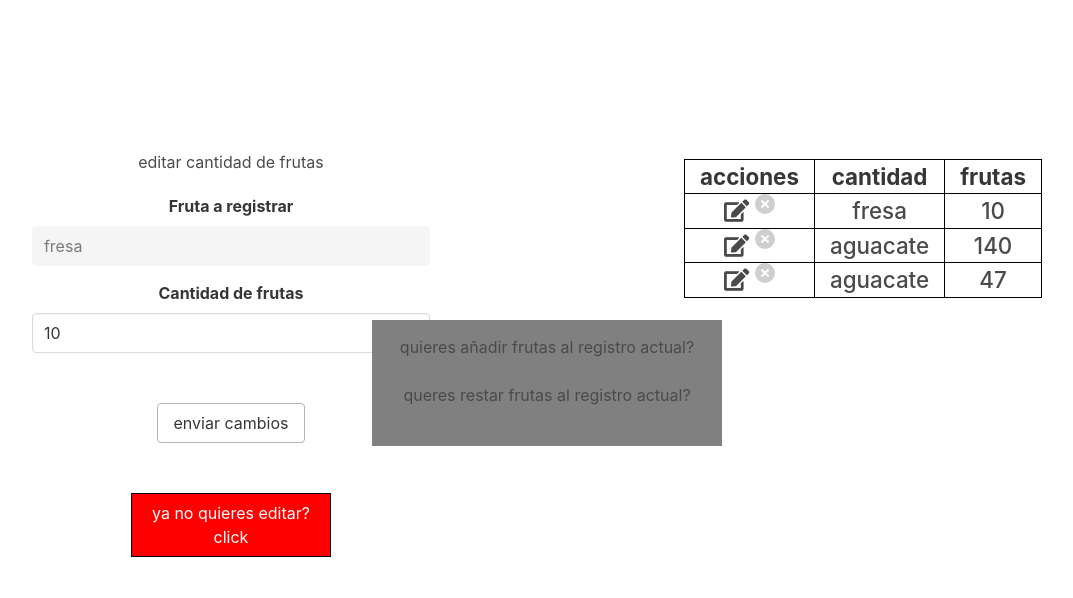
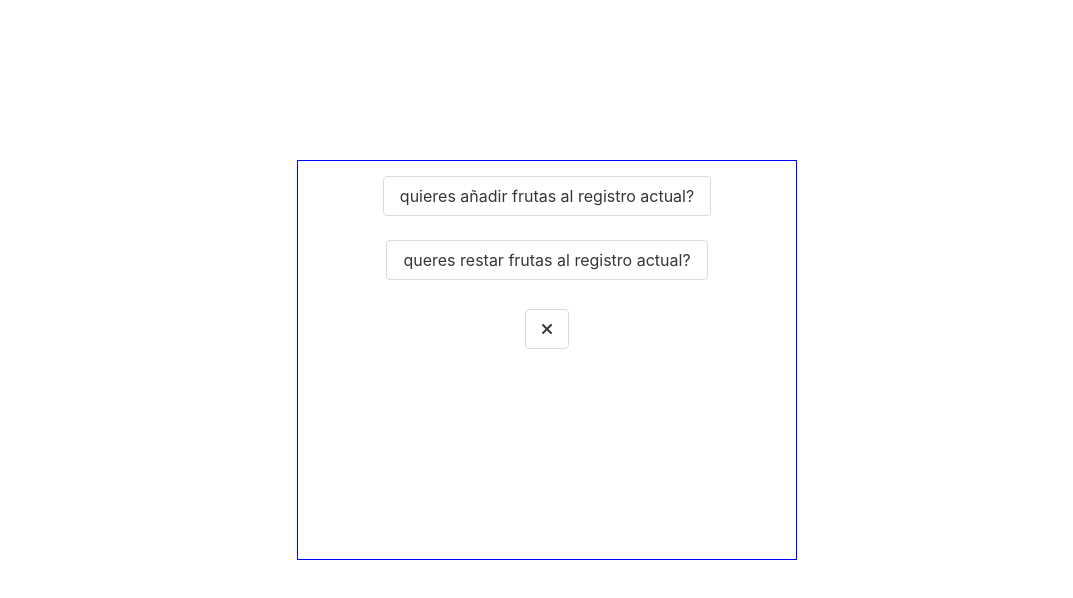
Before and after one commit to JohnRodriguezM/Inventario-para-Frutas-expandible, a website with bundled scripts: page html/index.html in a window 1280 px wide. Both pictures are taken after a click on the button 829 px from the left and 211 px from the top of the page. Shown: the whole page, without its empty margins (93-1166 px from the left). Built offline with nearby package versions, Linux system fonts and the light colour scheme; data requests are answered from the project's data file.

Commit message:
funcionalidades al 100%

```diff
--- a/css/styles.scss
+++ b/css/styles.scss
@@ -176,13 +176,16 @@ footer{
 }
 
 .absolute{
-  background-color: gray;
+  background-color: #fff;
+  border: 1px solid blue;
   position: absolute;
-  top:40%;
+  top:20%;
   left:50%;
-  margin-left:-175px;
+  margin-left:-250px;
+  height:50%;
+  max-height: 500px;
   width: 100%;
-  max-width:350px;
+  max-width:500px;
 }
 
 input[type="number"]{
--- a/db.json
+++ b/db.json
@@ -1,19 +1,14 @@
 {
   "frutas": [
     {
-      "fruta": "fresa ",
-      "cantidad": "10",
-      "id": 5
+      "fruta": "pera",
+      "cantidad": "66",
+      "id": 1
     },
     {
-      "fruta": "aguacate",
-      "cantidad": "140",
-      "id": 6
-    },
-    {
-      "fruta": "aguacate",
-      "cantidad": "47",
-      "id": 7
+      "fruta": "uva",
+      "cantidad": "45",
+      "id": 2
     }
   ]
 }
--- a/html/index.html
+++ b/html/index.html
@@ -7,9 +7,9 @@
     <meta name="viewport" content="width=device-width, initial-scale=1.0">
     <link rel="stylesheet" href="https://cdn.jsdelivr.net/npm/bulma@0.9.3/css/bulma.min.css">
     <script src="https://cdn.tailwindcss.com"></script>
+    <link rel="stylesheet" href="https://cdnjs.cloudflare.com/ajax/libs/font-awesome/6.0.0/css/all.min.css" integrity="sha512-9usAa10IRO0HhonpyAIVpjrylPvoDwiPUiKdWk5t3PyolY1cOd4DSE0Ga+ri4AuTroPR5aQvXU9xC6qOPnzFeg==" crossorigin="anonymous" referrerpolicy="no-referrer" />
     <link rel="stylesheet" href="https://pro.fontawesome.com/releases/v5.10.0/css/all.css"
         integrity="sha384-AYmEC3Yw5cVb3ZcuHtOA93w35dYTsvhLPVnYs9eStHfGJvOvKxVfELGroGkvsg+p" crossorigin="anonymous">
-    <!-- <link rel="stylesheet" href="https://cdnjs.cloudflare.com/ajax/libs/hamburgers/1.1.3/hamburgers.min.css" integrity="sha512-+mlclc5Q/eHs49oIOCxnnENudJWuNqX5AogCiqRBgKnpoplPzETg2fkgBFVC6WYUVxYYljuxPNG8RE7yBy1K+g==" crossorigin="anonymous" referrerpolicy="no-referrer" /> -->
     <link rel="stylesheet" href="../css/styles.css">
     <title>2.0 dDocument</title>
 </head>
@@ -18,19 +18,21 @@
     <header>
         <section class="popup_annadirFruta">
             <section class = "hidden" id="sectionAnnadirFruta">
-                <button id="buttonAnnadir">quieres añadir frutas al registro actual?</button> <br><br>
-                <button id = "buttonRestar">queres restar frutas al registro actual?</button> <br><br>
+
+                <button id="buttonAnnadir" class = "button">quieres añadir frutas al registro actual?</button> <br> <br>
+                <button id = "buttonRestar" class = "button">queres restar frutas al registro actual?</button> <br> <br>
+                <button class = "return button" style = "margin-top: 5px;"><i class="fa-solid fa-xmark return"></i></button>
                 <section class="annadirYes hidden">
-                    <input type="number" placeholder="estas son tus frutas actuales" id="frutasActuales"><br><br>
-                    <input type="number" placeholder="cuantas frutas quieres añadir" id="fruticas" required> <br> <br>
-                    <button class="buttonSuma">Añadir frutas</button> <br><br>
-                    <button class = "cerrar">xxxx</button>
+                    <input type="number" class = "input" placeholder="estas son tus frutas actuales" id="frutasActuales"><br><br>
+                    <input type="number" class = "input" placeholder="cuantas frutas quieres añadir" id="fruticas" required> <br> <br>
+                    <button class="buttonSuma button">Añadir frutas</button> <br><br>
+                    <button class = "cerrar button"><i class="fa-solid fa-xmark cerrar button"></i></button>
                 </section>
                 <section class="restarYes hidden">
-                    <input type="number" placeholder="estas son tus frutas actuales" id="frutasActualesResta"><br><br>
-                    <input type="number" placeholder="cuantas frutas quieres restar?" id="fruticasResta" required> <br> <br>
-                    <button class="buttonResta">Restar frutas</button> <br><br>
-                    <button class = "cerrar">xxxx</button>
+                    <input type="number" class = "input" placeholder="estas son tus frutas actuales" id="frutasActualesResta"><br><br>
+                    <input type="number" class = "input" placeholder="cuantas frutas quieres restar?" id="fruticasResta" required> <br> <br>
+                    <button class="buttonResta button">Restar frutas</button> <br><br>
+                    <button class = "cerrar"><i class="fa-solid fa-xmark cerrar button"></i></button>
                 </section>
             </section>
         </section>
@@ -49,7 +51,7 @@
                                 id="cFrutas">
                         </div>
 
-                        <label class="label" for="cFrutasVendidas" required>Cantidad de frutas</label>
+                        <label class="label" for="cFrutasVendidas" id = "label_cantidad">Cantidad de frutas</label>
 
                         <div class="control">
 
@@ -63,17 +65,7 @@
                         <!-- <section class="dataList">
                             <label class="label" for="listaFrutas">Introduce el tipo de fruta:</label>
                             <input  class="input" list="fruits" name="myFruits" id="listaFrutas">
-                            <datalist id="fruits">
-                                <option class="elementoFruta" class="elementoFruta" value="manzana">manzana</option>
-                                <option class="elementoFruta" value="pera">pera</option>
-                        <option class = "elementoFruta" value="aguacate">aguacate</option>
-                        <option class = "elementoFruta" value="naranja">naranja</option>
-                        <option class = "elementoFruta" value="piña">piña</option>
-                        <option class = "elementoFruta" value="tomate">tomate</option>
-                        <option class = "elementoFruta" value="papaya">papaya</option>
-                        <option class = "elementoFruta" value="guanabana">guanabana</option>
-                        <option class = "elementoFruta" value="uvas">uvas</option>
-                            </datalist>
+
                         </section>
                     </div>-->
                         <div class="buttonSubmit">
@@ -82,7 +74,7 @@
                         <input type="hidden" name="id">
                 </form>
                 <div class="buttonSubmit">
-                    <button id="traerDatos">ya no quieres editar? click</button>
+                    <button id="traerDatos" class = "button">ya no quieres editar? click</button>
                 </div>
             </section>
         </main>
--- a/js-manejo/annadirFrutas.mjs
+++ b/js-manejo/annadirFrutas.mjs
@@ -2,27 +2,33 @@
 
 import { d,necesarios } from "./index.mjs"
 
+const $frutasActuales = document.getElementById('frutasActuales')
 
 const $SectionAnnadir = document.getElementById('sectionAnnadirFruta');
-const $frutasActuales = document.getElementById('frutasActuales')
 const $frutasActualesResta = document.getElementById('frutasActualesResta')
+let label = document.getElementById('label_cantidad')
+let cerrar = document.querySelector('.return')
 
 // aparacion botón añadir
 d.addEventListener('click', e =>{
     const {$form} = necesarios;
     if(e.target.matches('.edit'))
     {
+        d.body.style.visibility = 'hidden';
         $SectionAnnadir.classList.add('visible')
         $SectionAnnadir.classList.remove('hidden')
         $SectionAnnadir.classList.add('absolute')
         $frutasActuales.value = $form.cFrutasVendidas.value;
         $frutasActualesResta.value = $form.cFrutasVendidas.value;
+        label.textContent = "cantidad de frutas actuales"
+
     }
 })
 
 
 d.addEventListener('click', e =>{
     if(e.target.matches('#buttonAnnadir')){
+        cerrar.classList.add('hidden')
         $SectionAnnadir.querySelector('.annadirYes').classList.add('visible')
         $SectionAnnadir.querySelector('.annadirYes').classList.remove('hidden')
         $SectionAnnadir.querySelector('#buttonRestar').classList.add('hidden')
@@ -32,6 +38,7 @@ d.addEventListener('click', e =>{
 
 d.addEventListener('click', e => {
     if(e.target.matches('#buttonRestar')){
+        cerrar.classList.add('hidden')
         $SectionAnnadir.querySelector('.restarYes').classList.add('visible')
         $SectionAnnadir.querySelector('.restarYes').classList.remove('hidden')
         $SectionAnnadir.querySelector('#buttonAnnadir').classList.add('hidden')
@@ -40,8 +47,23 @@ d.addEventListener('click', e => {
 
 
 
+
+d.addEventListener('click', e => {
+    if(e.target.matches('.return')) {
+        d.body.style.visibility= 'visible';
+        $SectionAnnadir.classList.remove('visible')
+        $SectionAnnadir.classList.add('hidden')
+    }
+})
+
+
+
+
+
 d.addEventListener('click', e => {
     if(e.target.matches('.cerrar')){
+        d.body.style.visibility= 'visible';
+        cerrar.classList.remove('hidden')
         $SectionAnnadir.classList.remove('visible')
         $SectionAnnadir.classList.add('hidden')
         $SectionAnnadir.querySelector('.annadirYes').classList.add('hidden')
@@ -78,6 +100,8 @@ d.addEventListener('click',e=>{
        console.log(a)
        $form.cFrutasVendidas.value = a
        $SectionAnnadir.classList.add('hidden')
+       $form.sub.style.backgroundColor = "green"
+       d.body.style.visibility= 'visible';
     }
 
 })
@@ -91,7 +115,7 @@ d.addEventListener('click',e=>{
        console.log(a)
        $form.cFrutasVendidas.value = a
        $SectionAnnadir.classList.add('hidden')
-       $form.sub.style.backgroundColor = "green"
+       d.body.style.visibility= 'visible';
     }
 
 })
--- a/js-manejo/index.mjs
+++ b/js-manejo/index.mjs
@@ -2,6 +2,8 @@
 
 export const d = document;
 export const url = " http://localhost:8000/frutas"
+// es el mismo frutas actuales, pero no me dejó importarlo del modulo de annadir frutas
+let fruta = document.getElementById('frutasActuales')
 
 export const necesarios = {
     $tbody : d.querySelector('tbody'),
@@ -9,7 +11,8 @@ export const necesarios = {
     $template: d.getElementById('crud-template').content,
     $form : d.getElementById('form'),
     $datos: d.getElementById('traerDatos'),
-    $title: d.getElementById('title')
+    $title: d.getElementById('title'),
+    $return: d.getElementById('return')
 }
 
 const getData = async e => {
@@ -40,4 +43,12 @@ const getData = async e => {
     }
 }
 
-getData()
+d.addEventListener('DOMContentLoaded',getData)
+
+d.addEventListener("click", e => {
+    const {$form} = necesarios;
+    if (e.target.matches("#traerDatos")) {
+      location.reload();
+      $form.cFrutasVendidas.value = fruta.value
+    }
+  });
--- a/js-manejo/post.mjs
+++ b/js-manejo/post.mjs
@@ -7,14 +7,14 @@ import {Manejador_Frutas} from './POO-metodos.mjs'
 import {d,url,necesarios} from './index.mjs';
 
 
-console.log(Manejador_Frutas)
+/* console.log(Manejador_Frutas)
 
 
 const inicializadoraDeClase = new Manejador_Frutas;
 const accesoFunciones = inicializadoraDeClase.frutera();
 
 console.log(accesoFunciones)
-
+ */
 
 d.addEventListener('submit',async e => {
     const {$form} = necesarios;
@@ -36,10 +36,11 @@ d.addEventListener('submit',async e => {
                 }
                 let peticion = await fetch(url,options)
                 let data = await peticion.json()
+                location.reload()
                 console.log(data)
             }
             catch(err){
-
+                console.log(err)
             }
         }else{
             // manejo del put
@@ -57,6 +58,7 @@ d.addEventListener('submit',async e => {
                 let peticion = await fetch(`${url}/${e.target.id.value}`,options)
                 let data = await peticion.json()
                 console.log(data)
+                location.reload()
             }
             catch(err){
                 console.log(err)
@@ -67,7 +69,7 @@ d.addEventListener('submit',async e => {
 
 // manejo del PUT
 
-d.addEventListener('click', async e => {
+d.addEventListener('click', e => {
     const {$title,$form,$datos} = necesarios;
     if(e.target.matches('.edit')){
     $title.textContent = "editar cantidad de frutas";
```
Also changed, not shown: css/styles.css.
